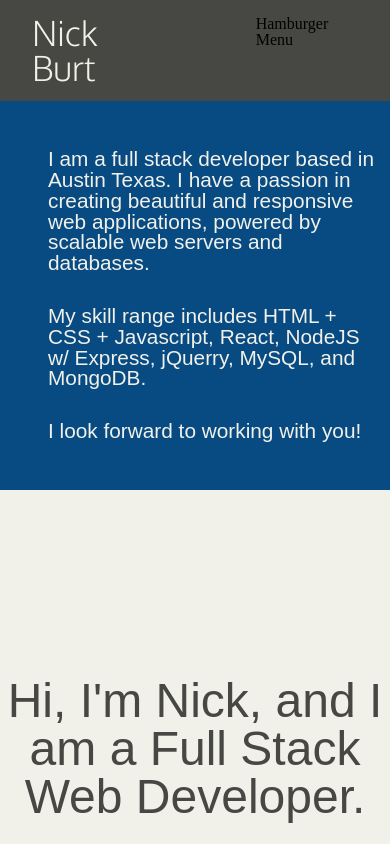
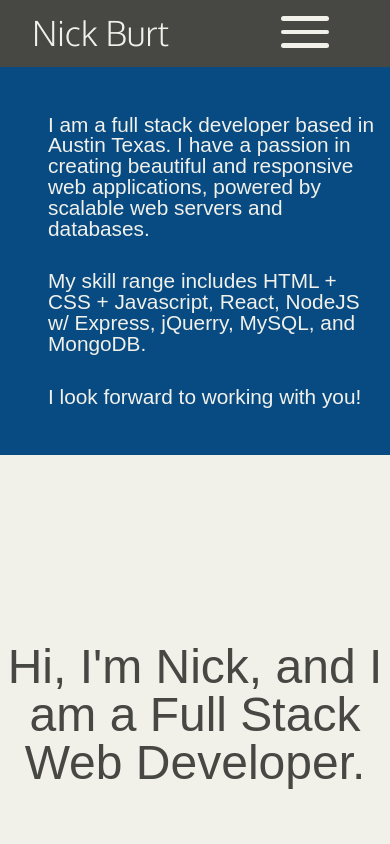
Before and after one commit to nbur4556/react-portfolio, a React (Create React App) app: page / in a window 390 px wide. Shown: the top 844 px of the page. Built offline with nearby package versions, Linux system fonts and the light colour scheme; a web font is replaced by a local one.

Commit message:
feat: create hamburger icon

```diff
--- a/src/components/HamburgerMenu.js
+++ b/src/components/HamburgerMenu.js
@@ -1,9 +1,14 @@
 import React from 'react';
+import '../stylesheets/hamburger-menu.css';
 
 const HamburgerMenu = () => {
     return (
-        <section>
-            Hamburger Menu
+        <section className="hamburger-menu">
+            <div className="hamburger-icon">
+                <div></div>
+                <div></div>
+                <div></div>
+            </div>
 
             <ul className="menulinks">
                 <li>Link1</li>
--- /dev/null
+++ b/src/stylesheets/hamburger-menu.css
@@ -0,0 +1,16 @@
+.hamburger-icon{
+    display: flex;
+    flex-direction: column;
+    justify-content: space-between;
+
+    width: 3rem;
+    height:2rem;
+}
+
+.hamburger-icon div{
+    background-color: var(--main-white);
+    width: 100%;
+    height: 15%;
+
+    border-radius: 20px;
+}
```
